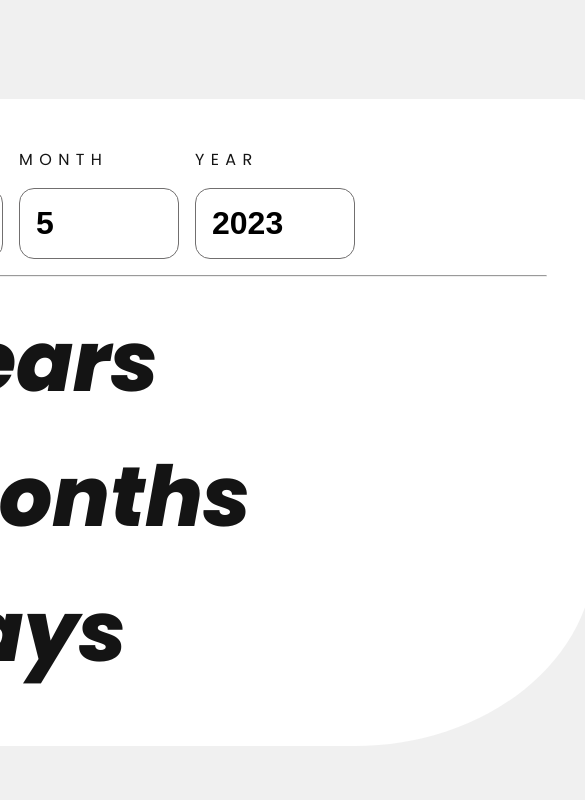
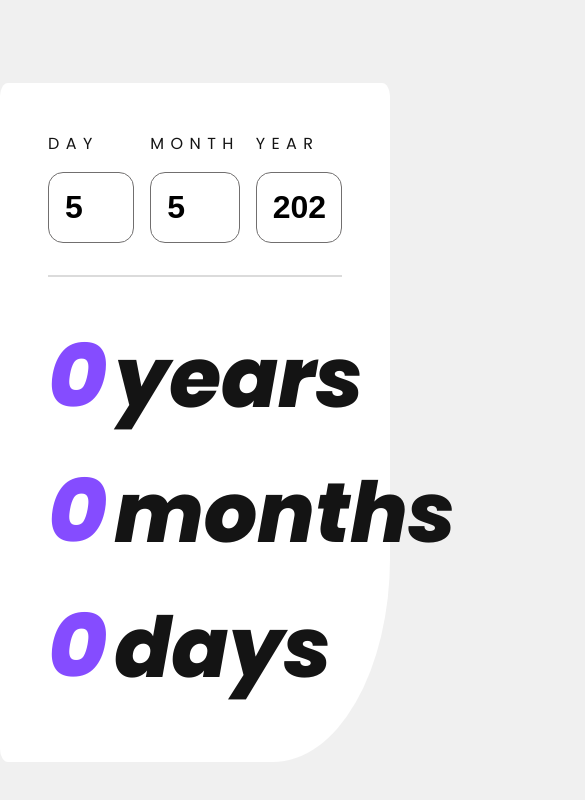
Before and after one commit to dantnad/FM-age-calculator, a React (Create React App) app: page / in a window 390 px wide. Shown: the top 800 px of the page, 585 px wide, since content can reach past the window. Built offline with nearby package versions, Linux system fonts and the light colour scheme.

Commit message:
Added mobile responsiveness

```diff
--- a/src/App.js
+++ b/src/App.js
@@ -8,6 +8,7 @@ function App() {
   const [day, setDay] = useState(today.getDate());
   const [month, setMonth] = useState(today.getMonth() + 1);
   const [year, setYear] = useState(today.getFullYear());
+  const [warning, setWarning] = useState("");
   const birthDate = new Date(year, month - 1, day);
   const ageinms = today.getTime() - birthDate.getTime();
   const age = {
@@ -16,12 +17,17 @@ function App() {
     days: Math.floor(((ageinms / (1000 * 60 * 60 * 24)) % 365) % 30),
   };
 
+  if (birthDate > today) {
+    setWarning("You are not born yet");
+  }
+
   return (
     <div className='App'>
       <Card>
         <div className='input-group'>
           <Input
             label='Day'
+            name='day'
             value={day}
             onChange={(event) => {
               setDay(event.target.value);
@@ -32,6 +38,7 @@ function App() {
           />
           <Input
             label='month'
+            name='month'
             value={month}
             onChange={(event) => {
               setMonth(event.target.value);
@@ -42,6 +49,7 @@ function App() {
           />
           <Input
             label='year'
+            name='year'
             value={year}
             onChange={(event) => {
               setYear(event.target.value);
--- /dev/null
+++ b/src/breakpoints.js
@@ -0,0 +1,13 @@
+const breakpoints = {
+  desktop: "1024px",
+  tablet: "768px",
+  mobile: "767px",
+};
+
+const devices = {
+  desktop: `(min-width: ${breakpoints.desktop})`,
+  tablet: `(min-width: ${breakpoints.tablet})`,
+  mobile: `(max-width: ${breakpoints.mobile})`,
+};
+
+export default devices;
--- a/src/components/card/card.jsx
+++ b/src/components/card/card.jsx
@@ -1,3 +1,4 @@
+import breakpoints from "../../breakpoints";
 import styled from "styled-components";
 
 export default styled.div`
@@ -6,8 +7,8 @@ export default styled.div`
   gap: 1rem;
   padding: 3rem;
   border-radius: 2% 2% 30% 2%;
+  width: 100vw;
   background-color: var(--color-white, white);
-  width: clamp(10rem, 50rem, 50rem);
 
   > .input-group {
     display: flex;
@@ -16,4 +17,13 @@ export default styled.div`
     align-items: start;
     gap: 1rem;
   }
+
+  > hr {
+    border: 1px solid var(--color-light-grey, black);
+    margin: 1rem 0;
+  }
+
+  @media ${breakpoints.tablet} {
+    width: clamp(30rem, 80vw, 50rem);
+  }
 `;
--- a/src/components/input/input.jsx
+++ b/src/components/input/input.jsx
@@ -1,12 +1,17 @@
+import breakpoints from "../../breakpoints";
 import styled from "styled-components";
 
 const Input = styled.input`
+  font-weight: 700;
   font-size: var(--fontsize-input, 1rem);
-  font-weight: 700;
-  width: 10rem;
+  width: 100%;
   border-radius: 15px;
   border: 0.2px solid var(--color-smoke-grey, black);
   padding: 1rem;
+
+  @media ${breakpoints.tablet} {
+    width: 10rem;
+  }
 `;
 
 const Label = styled.label`
@@ -17,11 +22,11 @@ const Warning = styled.p`
   color: var(--color-error, red);
 `;
 
-const Component = ({ label, value, onChange, warning, className }) => {
+const Component = ({ name, label, value, onChange, warning, className }) => {
   return (
     <div className={className}>
       <Label>{label.toUpperCase()}</Label>
-      <Input type='number' value={value} onChange={onChange} />
+      <Input name={name} type='number' value={value} onChange={onChange} />
       {warning && <Warning>{warning}</Warning>}
     </div>
   );
--- a/src/index.css
+++ b/src/index.css
@@ -11,8 +11,6 @@
   --font-regular: '400';
   --font-bold: '700';
   --font-black: '800';
-  --break-mobile: 375px;
-  --break-desktop: 1440px;
 }
 
 * {
```
